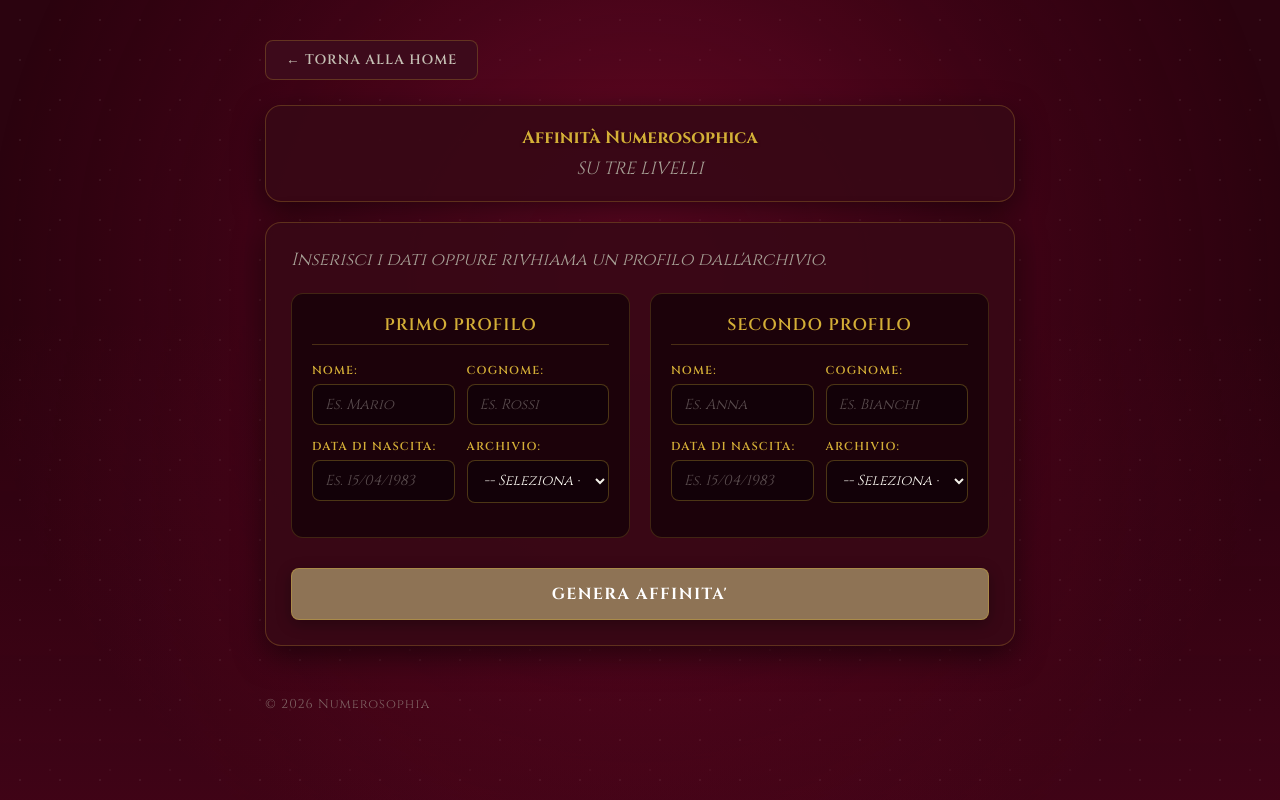
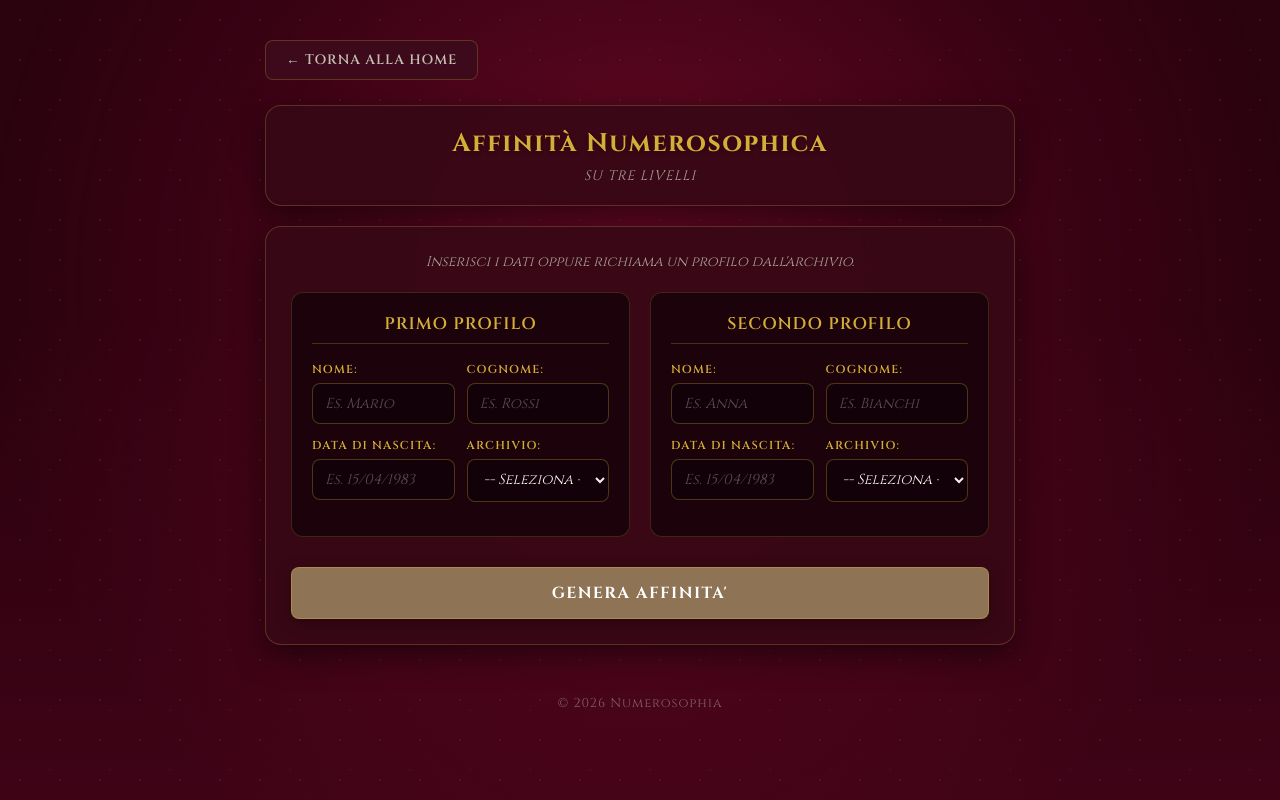
Before and after one commit to connermcleode-stack/numerosophia, a plain HTML site: page compatibilita.html in a window 1280 px wide. Drawn offline with Linux system fonts and the light colour scheme.

Commit message:
Add files via upload

```diff
--- a/compatibilita.html
+++ b/compatibilita.html
@@ -144,7 +144,8 @@
             color: #a69f95;
             margin-top: 0;
             margin-bottom: 20px;
-            text-align: center;
+            text-align: center !important;
+            display: block !important;
             line-height: 1.4;
         }
 
@@ -361,28 +362,22 @@
             }
         }
 
-        /* RESET TOTALE ALLINEAMENTO E DIMENSIONI DENTRO I BOX DI RISULTATO */
-        div[onclick],
-        .sezione-dinamica div,
-        .ns-level-container div {
+        /* RESET ALLINEAMENTO E DIMENSIONI SOLO DENTRO LA SEZIONE DEI RISULTATI */
+        #risultati-sinastria div[onclick],
+        #risultati-sinastria .ns-level-container div {
             text-align: left;
         }
 
-        div[onclick] h1, div[onclick] h2, div[onclick] h3, div[onclick] h4,
-        .sezione-dinamica div h1, .sezione-dinamica div h2, .sezione-dinamica div h3,
-        div[onclick] p, .sezione-dinamica div p,
-        div[onclick] span, .sezione-dinamica div span,
-        div[onclick] em, div[onclick] i {
+        #risultati-sinastria div[onclick] h1, #risultati-sinastria div[onclick] h2,
+        #risultati-sinastria div[onclick] h3, #risultati-sinastria div[onclick] h4,
+        #risultati-sinastria div[onclick] p, #risultati-sinastria div[onclick] span,
+        #risultati-sinastria div[onclick] em, #risultati-sinastria div[onclick] i {
             font-size: 1.1rem !important;
             text-align: left !important;
             line-height: 1.4 !important;
             letter-spacing: normal !important;
             display: block !important;
         }
-
-        div[onclick] * {
-            text-align: left !important;
-        }
     </style>
 </head>
 <body>
@@ -397,8 +392,8 @@
 
         <!-- Pannello Input Dati -->
         <div class="ns-calc-panel">
-            <p class="panel-subtitle">
-                Inserisci i dati oppure rivhiama un profilo dall'archivio.
+            <p class="panel-subtitle" style="text-align: center !important; display: block !important;">
+                Inserisci i dati oppure richiama un profilo dall'archivio.
             </p>
 
             <div class="flex-container-profili">
```
